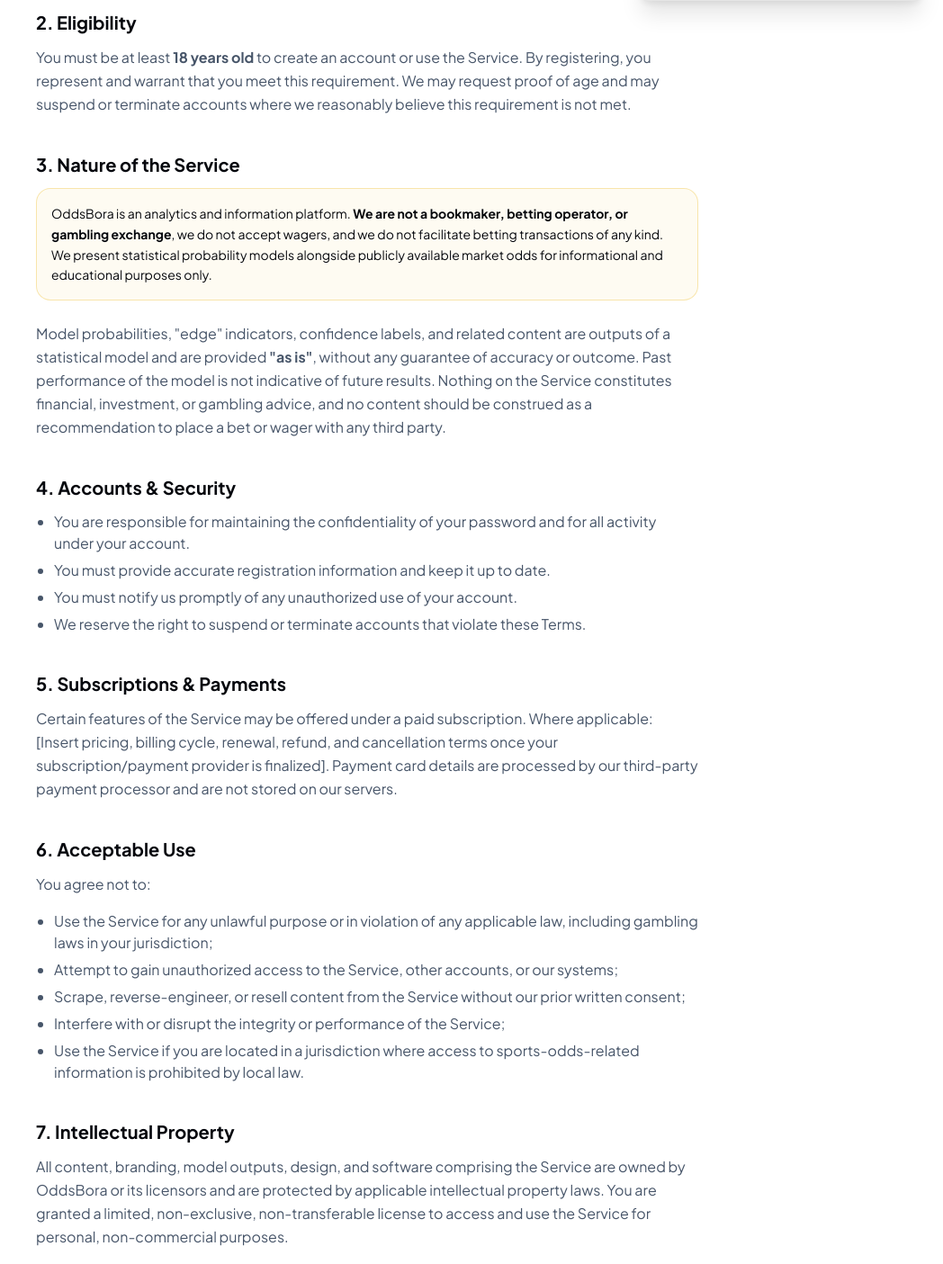
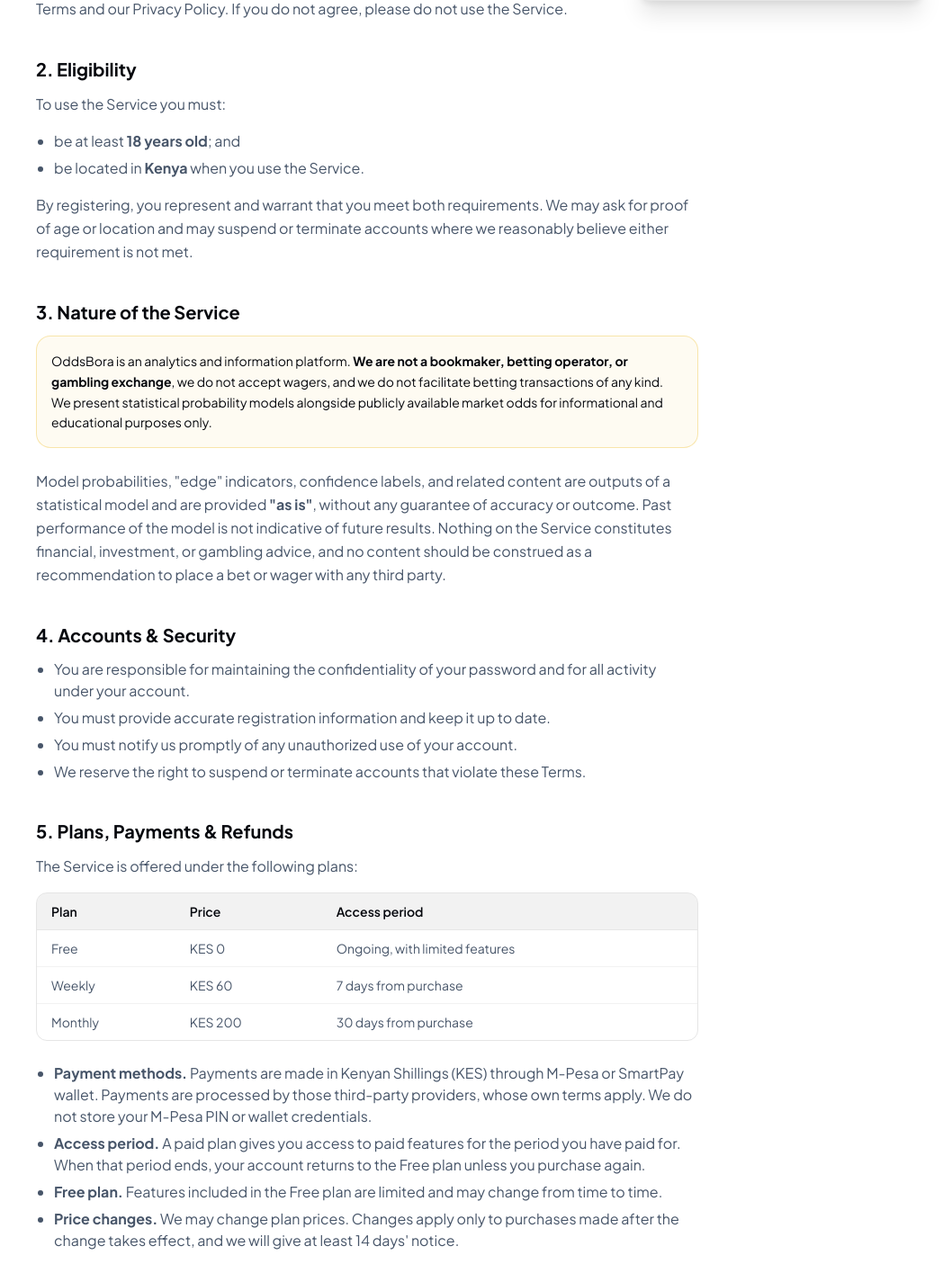
Before and after one commit to oddsbora-project/oddsbora, a React (Vite) app: page /terms-of-service in a window 1280 px wide. Shown: the part 779-2184 px from the top of the page at 90% size, without its empty margins (232-1280 px from the left). Built offline with nearby package versions, Linux system fonts and the light colour scheme; no server answers.

Commit message:
Update TermsOfService.tsx

```diff
--- a/src/pages/public/TermsOfService.tsx
+++ b/src/pages/public/TermsOfService.tsx
@@ -16,20 +16,47 @@
     <p className="text-sm text-navy-950 leading-relaxed">{children}</p>
   </div>
 )
+const Table = ({ head, rows }: { head: string[]; rows: string[][] }) => (
+  <div className="overflow-x-auto mb-6 rounded-xl border border-black/10">
+    <table className="w-full text-sm text-left">
+      <thead className="bg-black/5">
+        <tr>
+          {head.map((h) => (
+            <th key={h} className="px-4 py-2.5 font-semibold text-navy-950">
+              {h}
+            </th>
+          ))}
+        </tr>
+      </thead>
+      <tbody>
+        {rows.map((row, i) => (
+          <tr key={i} className="border-t border-black/5">
+            {row.map((cell, j) => (
+              <td key={j} className="px-4 py-2.5 text-slate-600 align-top">
+                {cell}
+              </td>
+            ))}
+          </tr>
+        ))}
+      </tbody>
+    </table>
+  </div>
+)
 
 const SECTIONS = [
   { id: 'acceptance', label: 'Acceptance of Terms' },
   { id: 'eligibility', label: 'Eligibility' },
   { id: 'nature-of-service', label: 'Nature of the Service' },
   { id: 'accounts', label: 'Accounts & Security' },
-  { id: 'subscriptions', label: 'Subscriptions & Payments' },
+  { id: 'subscriptions', label: 'Plans, Payments & Refunds' },
   { id: 'acceptable-use', label: 'Acceptable Use' },
   { id: 'ip', label: 'Intellectual Property' },
   { id: 'disclaimers', label: 'Disclaimers' },
+  { id: 'affiliates', label: 'Third-Party Links & Affiliates' },
   { id: 'responsible-use', label: 'Responsible Use' },
   { id: 'liability', label: 'Limitation of Liability' },
   { id: 'indemnity', label: 'Indemnification' },
-  { id: 'termination', label: 'Termination' },
+  { id: 'termination', label: 'Termination & Account Deletion' },
   { id: 'privacy', label: 'Data Protection' },
   { id: 'governing-law', label: 'Governing Law & Disputes' },
   { id: 'changes', label: 'Changes to These Terms' },
@@ -40,8 +67,8 @@
   return (
     <LegalPageLayout
       title="Terms of Service"
-      lastUpdated="[Insert publish date]"
-      intro="These Terms of Service ('Terms') govern your access to and use of OddsBora (the 'Service'). By creating an account or using the Service, you agree to be bound by these Terms. Please read them carefully."
+      lastUpdated="28 September 2026"
+      intro="These Terms of Service ('Terms') govern your access to and use of OddsBora (the 'Service'). The Service is operated by OddsBora Enterprises, a sole proprietorship in Kenya ('OddsBora', 'we', 'us'). By creating an account or using the Service, you agree to be bound by these Terms. Please read them carefully."
       sections={SECTIONS}
     >
       <H2 id="acceptance">1. Acceptance of Terms</H2>
@@ -51,10 +78,14 @@
       </P>
 
       <H2 id="eligibility">2. Eligibility</H2>
+      <P>To use the Service you must:</P>
+      <UL>
+        <li>be at least <strong>18 years old</strong>; and</li>
+        <li>be located in <strong>Kenya</strong> when you use the Service.</li>
+      </UL>
       <P>
-        You must be at least <strong>18 years old</strong> to create an account or use the Service. By registering,
-        you represent and warrant that you meet this requirement. We may request proof of age and may suspend or
-        terminate accounts where we reasonably believe this requirement is not met.
+        By registering, you represent and warrant that you meet both requirements. We may ask for proof of age or
+        location and may suspend or terminate accounts where we reasonably believe either requirement is not met.
       </P>
 
       <H2 id="nature-of-service">3. Nature of the Service</H2>
@@ -80,28 +111,60 @@
         <li>We reserve the right to suspend or terminate accounts that violate these Terms.</li>
       </UL>
 
-      <H2 id="subscriptions">5. Subscriptions & Payments</H2>
-      <P>
-        Certain features of the Service may be offered under a paid subscription. Where applicable: [Insert pricing,
-        billing cycle, renewal, refund, and cancellation terms once your subscription/payment provider is finalized].
-        Payment card details are processed by our third-party payment processor and are not stored on our servers.
-      </P>
+      <H2 id="subscriptions">5. Plans, Payments & Refunds</H2>
+      <P>The Service is offered under the following plans:</P>
+      <Table
+        head={['Plan', 'Price', 'Access period']}
+        rows={[
+          ['Free', 'KES 0', 'Ongoing, with limited features'],
+          ['Weekly', 'KES 60', '7 days from purchase'],
+          ['Monthly', 'KES 200', '30 days from purchase'],
+        ]}
+      />
+      <UL>
+        <li>
+          <strong>Payment methods.</strong> Payments are made in Kenyan Shillings (KES) through M-Pesa or SmartPay
+          wallet. Payments are processed by those third-party providers, whose own terms apply. We do not store
+          your M-Pesa PIN or wallet credentials.
+        </li>
+        <li>
+          <strong>Access period.</strong> A paid plan gives you access to paid features for the period you have
+          paid for. When that period ends, your account returns to the Free plan unless you purchase again.
+        </li>
+        <li>
+          <strong>Free plan.</strong> Features included in the Free plan are limited and may change from time to
+          time.
+        </li>
+        <li>
+          <strong>Price changes.</strong> We may change plan prices. Changes apply only to purchases made after
+          the change takes effect, and we will give at least 14 days' notice.
+        </li>
+      </UL>
+      <Callout>
+        <strong>No refunds.</strong> OddsBora is a pay-as-you-use service. All payments are final and
+        non-refundable. This includes situations where you stop using the Service, close or delete your account, or
+        are otherwise unable to use a paid plan before its period ends. There is no cancellation process for a
+        period you have already paid for, and cancelling or deleting your account does not entitle you to a refund
+        of any unused time. This does not limit any right to a refund that applies by law and cannot be excluded.
+      </Callout>
 
       <H2 id="acceptable-use">6. Acceptable Use</H2>
       <P>You agree not to:</P>
       <UL>
-        <li>Use the Service for any unlawful purpose or in violation of any applicable law, including gambling laws in your jurisdiction;</li>
+        <li>Use the Service for any unlawful purpose or in violation of any law that applies to you, including gambling laws;</li>
+        <li>Use the Service from outside Kenya or misrepresent your location;</li>
         <li>Attempt to gain unauthorized access to the Service, other accounts, or our systems;</li>
         <li>Scrape, reverse-engineer, or resell content from the Service without our prior written consent;</li>
-        <li>Interfere with or disrupt the integrity or performance of the Service;</li>
-        <li>Use the Service if you are located in a jurisdiction where access to sports-odds-related information is prohibited by local law.</li>
+        <li>Share your paid access with other people or resell it;</li>
+        <li>Interfere with or disrupt the integrity or performance of the Service.</li>
       </UL>
 
       <H2 id="ip">7. Intellectual Property</H2>
       <P>
-        All content, branding, model outputs, design, and software comprising the Service are owned by OddsBora or
-        its licensors and are protected by applicable intellectual property laws. You are granted a limited,
-        non-exclusive, non-transferable license to access and use the Service for personal, non-commercial purposes.
+        All content, branding, model outputs, design, and software comprising the Service are owned by OddsBora
+        Enterprises or its licensors and are protected by applicable intellectual property laws. You are granted a
+        limited, non-exclusive, non-transferable license to access and use the Service for personal,
+        non-commercial purposes.
       </P>
 
       <H2 id="disclaimers">8. Disclaimers</H2>
@@ -112,39 +175,64 @@
         OCCUR AS SUGGESTED BY THE SERVICE.
       </P>
 
-      <H2 id="responsible-use">9. Responsible Use</H2>
+      <H2 id="affiliates">9. Third-Party Links & Affiliates</H2>
+      <P>
+        The Service may contain links to third-party websites, including licensed betting operators. We do not
+        operate, control, or endorse those third parties, and we are not responsible for their content, products,
+        or practices. Your dealings with them are solely between you and them, under their terms.
+      </P>
+      <P>
+        <strong>Affiliate disclosure.</strong> We may earn a commission when you register with or use a third-party
+        operator through a link on the Service. Where we do, we will clearly label the link as an affiliate link.
+        Model outputs are generated independently of any commercial relationship we have with a third party.
+      </P>
+
+      <H2 id="responsible-use">10. Responsible Use</H2>
       <P>
         OddsBora exists to help people read sporting markets more clearly, not to encourage wagering. If you choose
         to act on information from third-party betting operators, you do so entirely at your own discretion and
-        risk. If gambling is affecting you or someone you know negatively, please seek support — see our{' '}
+        risk. If gambling is affecting you or someone you know negatively, please seek support. See our{' '}
         <a href="/responsible-use" className="text-signal-green font-semibold hover:underline">
           Responsible Use
         </a>{' '}
         page for resources.
       </P>
 
-      <H2 id="liability">10. Limitation of Liability</H2>
+      <H2 id="liability">11. Limitation of Liability</H2>
       <P>
-        TO THE MAXIMUM EXTENT PERMITTED BY LAW, ODDSBORA AND ITS OFFICERS, EMPLOYEES, AND AGENTS SHALL NOT BE LIABLE
-        FOR ANY INDIRECT, INCIDENTAL, SPECIAL, CONSEQUENTIAL, OR PUNITIVE DAMAGES, OR ANY LOSS OF PROFITS, DATA, OR
-        GOODWILL, ARISING FROM YOUR USE OF THE SERVICE OR RELIANCE ON ANY CONTENT PROVIDED THROUGH IT, INCLUDING ANY
-        LOSSES INCURRED THROUGH THIRD-PARTY BETTING ACTIVITY UNDERTAKEN AFTER VIEWING SERVICE CONTENT.
+        TO THE MAXIMUM EXTENT PERMITTED BY LAW, ODDSBORA ENTERPRISES AND ITS OWNER, EMPLOYEES, AND AGENTS SHALL NOT
+        BE LIABLE FOR ANY INDIRECT, INCIDENTAL, SPECIAL, CONSEQUENTIAL, OR PUNITIVE DAMAGES, OR ANY LOSS OF PROFITS,
+        DATA, OR GOODWILL, ARISING FROM YOUR USE OF THE SERVICE OR RELIANCE ON ANY CONTENT PROVIDED THROUGH IT,
+        INCLUDING ANY LOSSES INCURRED THROUGH THIRD-PARTY BETTING ACTIVITY UNDERTAKEN AFTER VIEWING SERVICE
+        CONTENT.
+      </P>
+      <P>
+        OUR TOTAL LIABILITY TO YOU FOR ALL CLAIMS ARISING FROM OR RELATED TO THE SERVICE SHALL NOT EXCEED THE TOTAL
+        AMOUNT YOU PAID TO US FOR THE SERVICE IN THE 12 MONTHS BEFORE THE EVENT GIVING RISE TO THE CLAIM. THIS LIMIT
+        IS NOT A REFUND ENTITLEMENT AND DOES NOT CHANGE THE NO-REFUND TERMS IN SECTION 5. NOTHING IN THESE TERMS
+        EXCLUDES OR LIMITS LIABILITY THAT CANNOT BE EXCLUDED OR LIMITED UNDER THE LAWS OF KENYA.
       </P>
 
-      <H2 id="indemnity">11. Indemnification</H2>
+      <H2 id="indemnity">12. Indemnification</H2>
       <P>
-        You agree to indemnify and hold harmless OddsBora from any claims, damages, or expenses arising from your
-        violation of these Terms or misuse of the Service.
+        You agree to indemnify and hold harmless OddsBora Enterprises from any claims, damages, or expenses arising
+        from your violation of these Terms or misuse of the Service.
       </P>
 
-      <H2 id="termination">12. Termination</H2>
+      <H2 id="termination">13. Termination & Account Deletion</H2>
       <P>
         We may suspend or terminate your access to the Service at any time, with or without notice, for conduct
-        that violates these Terms or is harmful to other users, us, or third parties. You may stop using the
-        Service and delete your account at any time via your account settings or by contacting us.
+        that violates these Terms or is harmful to other users, us, or third parties.
+      </P>
+      <P>
+        <strong>You can delete your account yourself at any time.</strong> Go to Profile in the app and choose
+        "Delete my account". For your security, we email a verification code to the address on your account, and
+        the deletion completes once you enter that code. Deletion is permanent: your profile, favorites,
+        notifications, preferences, and subscription record are removed, as described in our Privacy Policy.
+        Deleting your account does not entitle you to a refund (see Section 5).
       </P>
 
-      <H2 id="privacy">13. Data Protection</H2>
+      <H2 id="privacy">14. Data Protection</H2>
       <P>
         Our collection and use of personal data is governed by our{' '}
         <a href="/privacy-policy" className="text-signal-green font-semibold hover:underline">
@@ -154,7 +242,7 @@
         Protection Act, 2019.
       </P>
 
-      <H2 id="governing-law">14. Governing Law & Dispute Resolution</H2>
+      <H2 id="governing-law">15. Governing Law & Dispute Resolution</H2>
       <P>
         These Terms are governed by the laws of the Republic of Kenya. Any dispute arising from these Terms or your
         use of the Service shall be subject to the exclusive jurisdiction of the courts of Kenya, unless the
@@ -162,16 +250,19 @@
         (Cap. 49 of the Laws of Kenya).
       </P>
 
-      <H2 id="changes">15. Changes to These Terms</H2>
+      <H2 id="changes">16. Changes to These Terms</H2>
       <P>
-        We may revise these Terms from time to time. Continued use of the Service after changes take effect
-        constitutes acceptance of the revised Terms. Material changes will be highlighted via the Service or by
-        email.
+        We may revise these Terms from time to time. For material changes we will give you at least{' '}
+        <strong>14 days' notice</strong> through the Service or by email before the changes take effect. If you
+        continue to use the Service after the changes take effect, you accept the revised Terms. If you do not
+        agree to them, you should stop using the Service and may delete your account.
       </P>
 
-      <H2 id="contact">16. Contact</H2>
+      <H2 id="contact">17. Contact</H2>
       <P>
-        Questions about these Terms can be sent to <strong>[Insert contact email]</strong>.
+        OddsBora Enterprises is a sole proprietorship in Kenya. The business operates remotely and does not
+        maintain a public physical address. Questions about these Terms can be sent to{' '}
+        <strong>terms@oddsbora.com</strong>.
       </P>
     </LegalPageLayout>
   )
```
